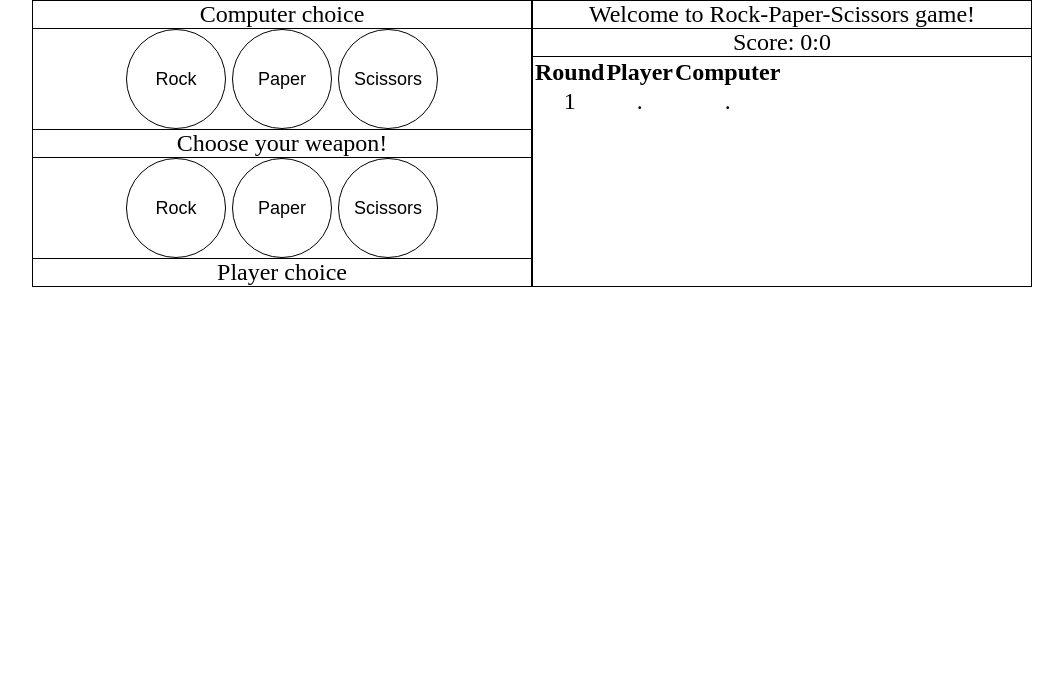
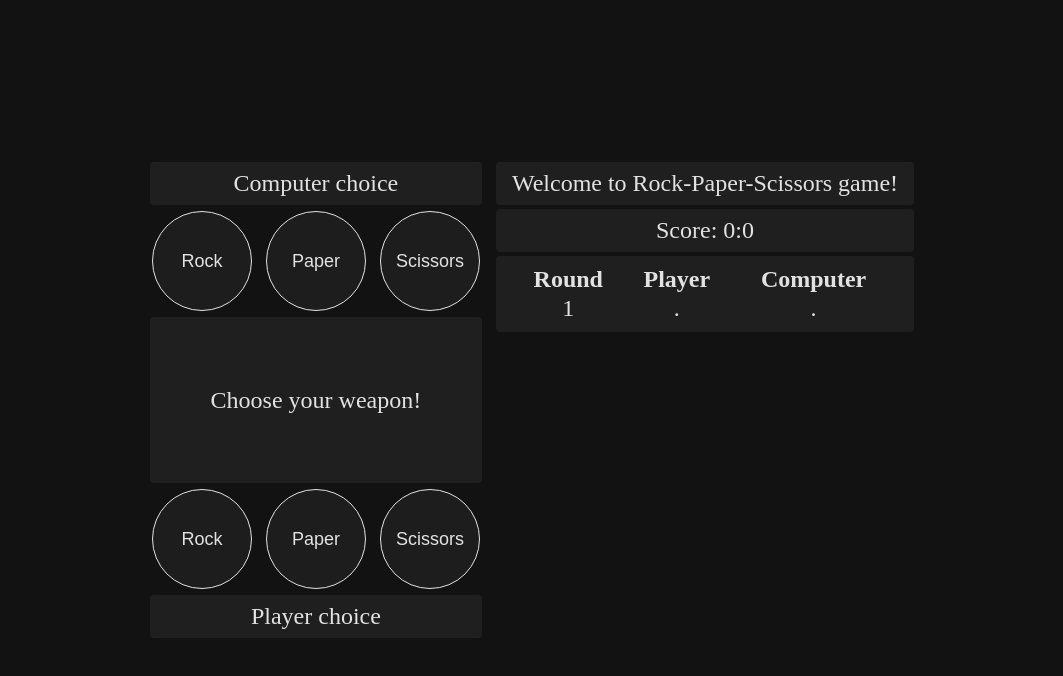
Before and after one commit to bartosz-trepka/odin-rock-paper-scissors, a plain HTML site: page index.html in a window 1280 px wide. Shown: the whole page, without its empty margins (108-1171 px from the left). Drawn offline with Linux system fonts and the light colour scheme.

Commit message:
Update style.css - completed styling

```diff
--- a/style.css
+++ b/style.css
@@ -12,31 +12,58 @@
 
 #container {
     justify-content: center;
+    align-items: center;
     font-size: 24px;
+    background-color: #121212;
+    height: 100vh;
+    gap: 10px;
 }
 
 #left-side,
 #right-side {
     flex-direction: column;
-    border: 1px solid black;
-    width: 500px;
-}
-
-#left-side div:not(:last-child),
-#right-side div:not(:last-child) {
-    border-bottom: 1px solid black;
+    height: 60vh;
 }
 
 div {
     text-align: center;
 }
 
+#computer-bar,
+#player-bar,
+#welcome,
+#score,
+#small-screen,
+#table-container {
+    background-color: #1f1f1f;
+    color: #e2e2e2;
+    padding: 8px 16px;
+    margin: 2px;
+    border-radius: 4px;
+}
+
+#small-screen {
+    flex-grow: 1;
+    display: flex;
+    align-items: center;
+    justify-content: center;
+}
+
 button {
     font-size: 18px;
-    background-color: white;
-    color: black;
+    background-color: #1d1d1d;
+    color: #e2e2e2;
+    border: 1px solid #e2e2e2;
     border-radius: 50%;
-    border: 1px solid black;
     height: 100px;
     width: 100px;
+    margin: 4px;
 }
+
+#table-container {
+    overflow: auto;
+}
+
+table {
+    width: 100%;
+}
```
